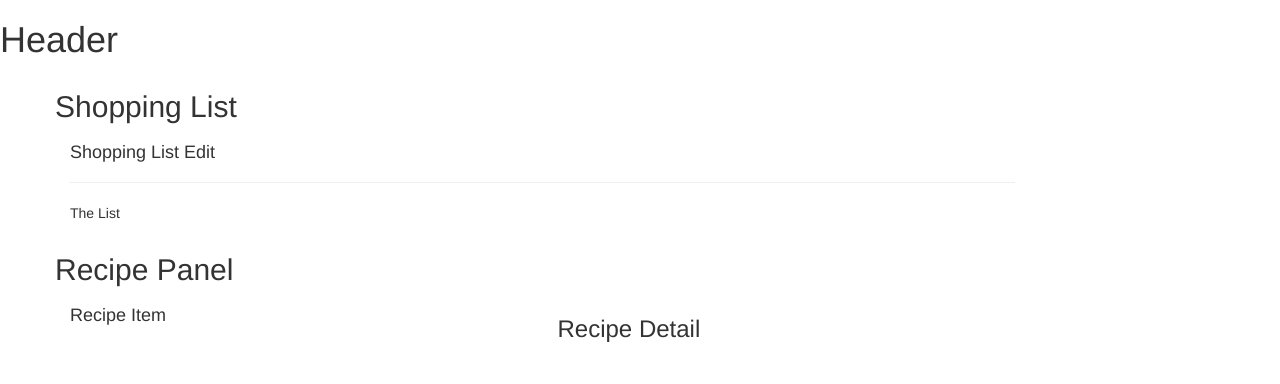
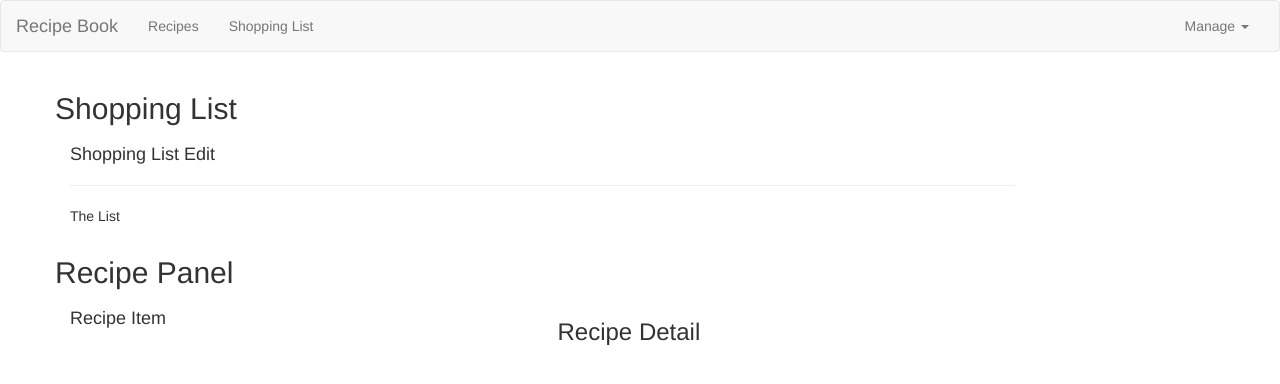
Before and after one commit to jscharnitzke/udemy-angular-course-project, an Angular app: page / in a window 1280 px wide. Shown: the top 384 px of the page. Built offline with nearby package versions, Linux system fonts and the light colour scheme.

Commit message:
Specced out the header

```diff
--- a/src/app/header/header.component.html
+++ b/src/app/header/header.component.html
@@ -1 +1,22 @@
-<h1>Header</h1>
+<nav class="navbar navbar-default">
+    <div class="container-fluid">
+        <div class="navbar-header">
+            <a href="#" class="navbar-brand">Recipe Book</a>
+        </div>
+        <div class="collapse navbar-collapse">
+            <ul class="nav navbar-nav">
+                <li><a href="#">Recipes</a></li>
+                <li><a href="#">Shopping List</a></li>
+            </ul>
+            <ul class="nav navbar-nav navbar-right">
+                <li class="dropdown">
+                    <a href="#" class="dropdown-toggle" role="button">Manage <span class="caret"></span></a>
+                    <ul class="dropdown-menu">
+                        <li><a href="#">Save Data</a></li>
+                        <li><a href="#">Fetch Data</a></li>
+                    </ul>
+                </li>
+            </ul>
+        </div>
+    </div>
+</nav>
```
